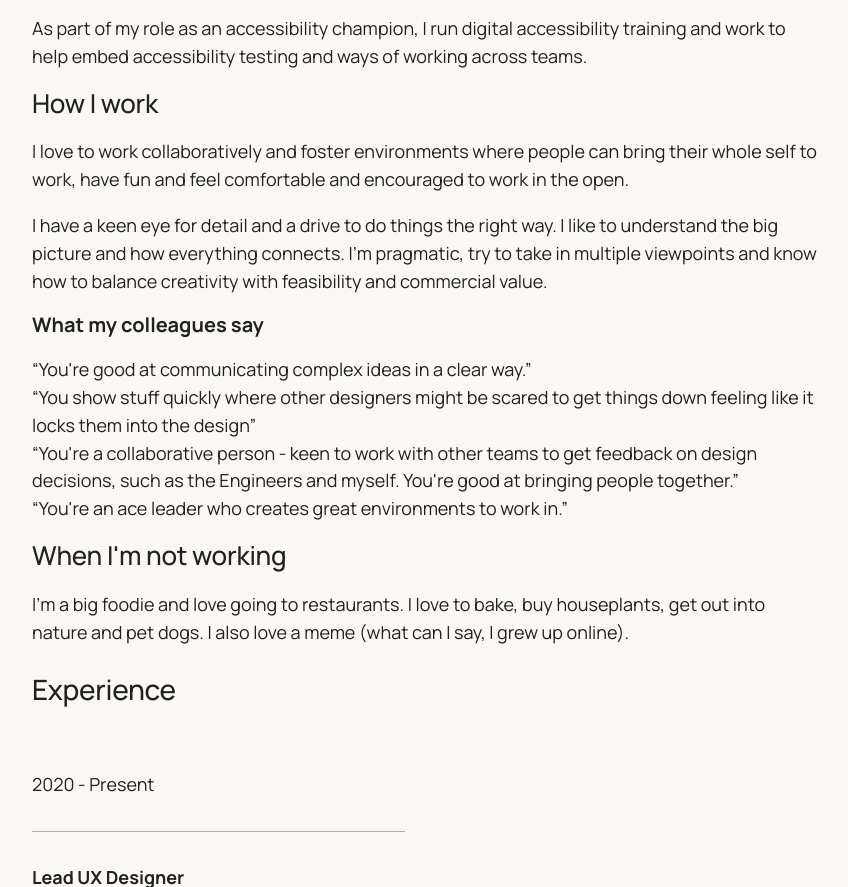
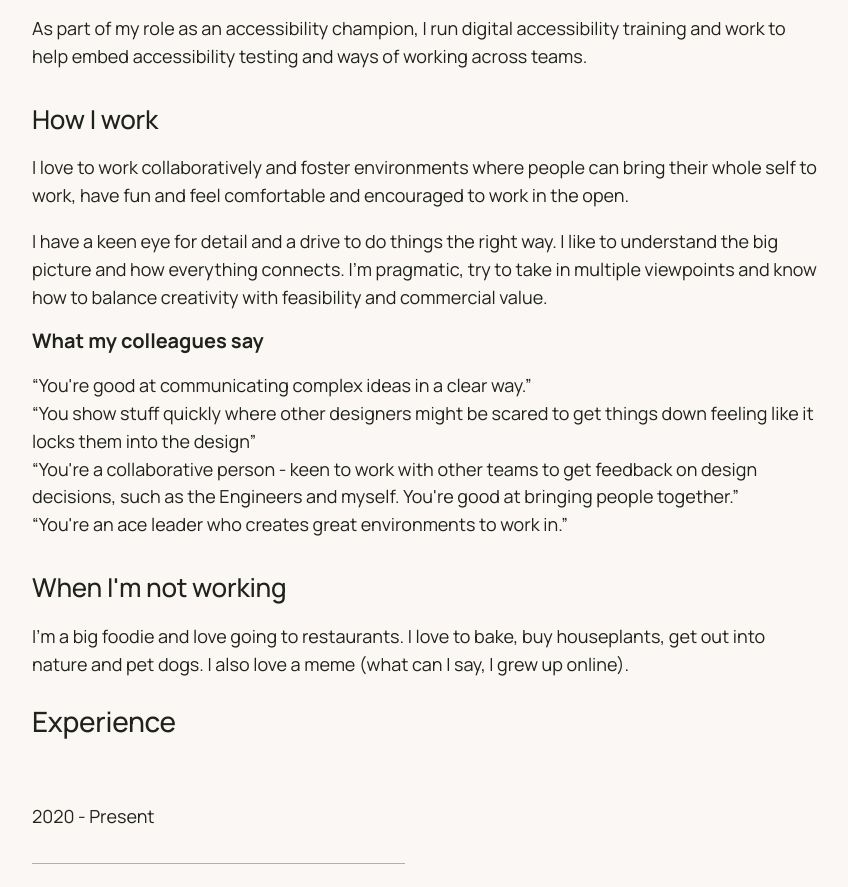
Before and after one commit to michelle-may/michellemay, an Eleventy site: page src/about.html in a window 1280 px wide. Shown: the part 1029-1916 px from the top of the page, without its empty margins (215-1063 px from the left). Built offline with nearby package versions, Linux system fonts and the light colour scheme; Eleventy itself is replaced by a stand-in of ours; files that its build step writes are made by us from their sources.

Commit message:
Spacing fix

```diff
--- a/src/assets/css/base/_typography.css
+++ b/src/assets/css/base/_typography.css
@@ -49,7 +49,9 @@ p, ul, ol, dl {
   margin-bottom: 16px;
 }
 
-p + ul {
+p + h2,
+p + h3 {
+  margin-top: 32px;
 }
 
 ul,ol {
```
